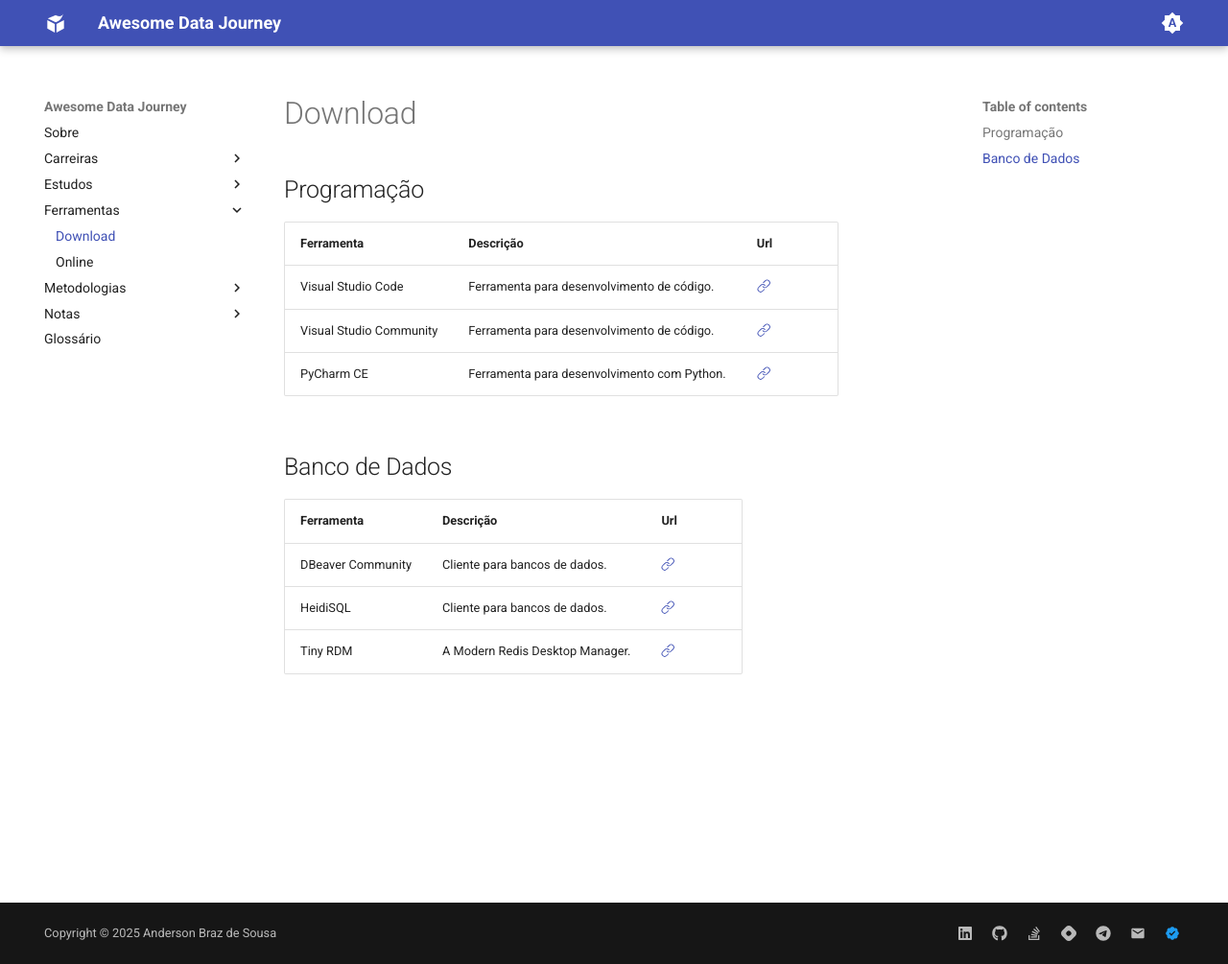
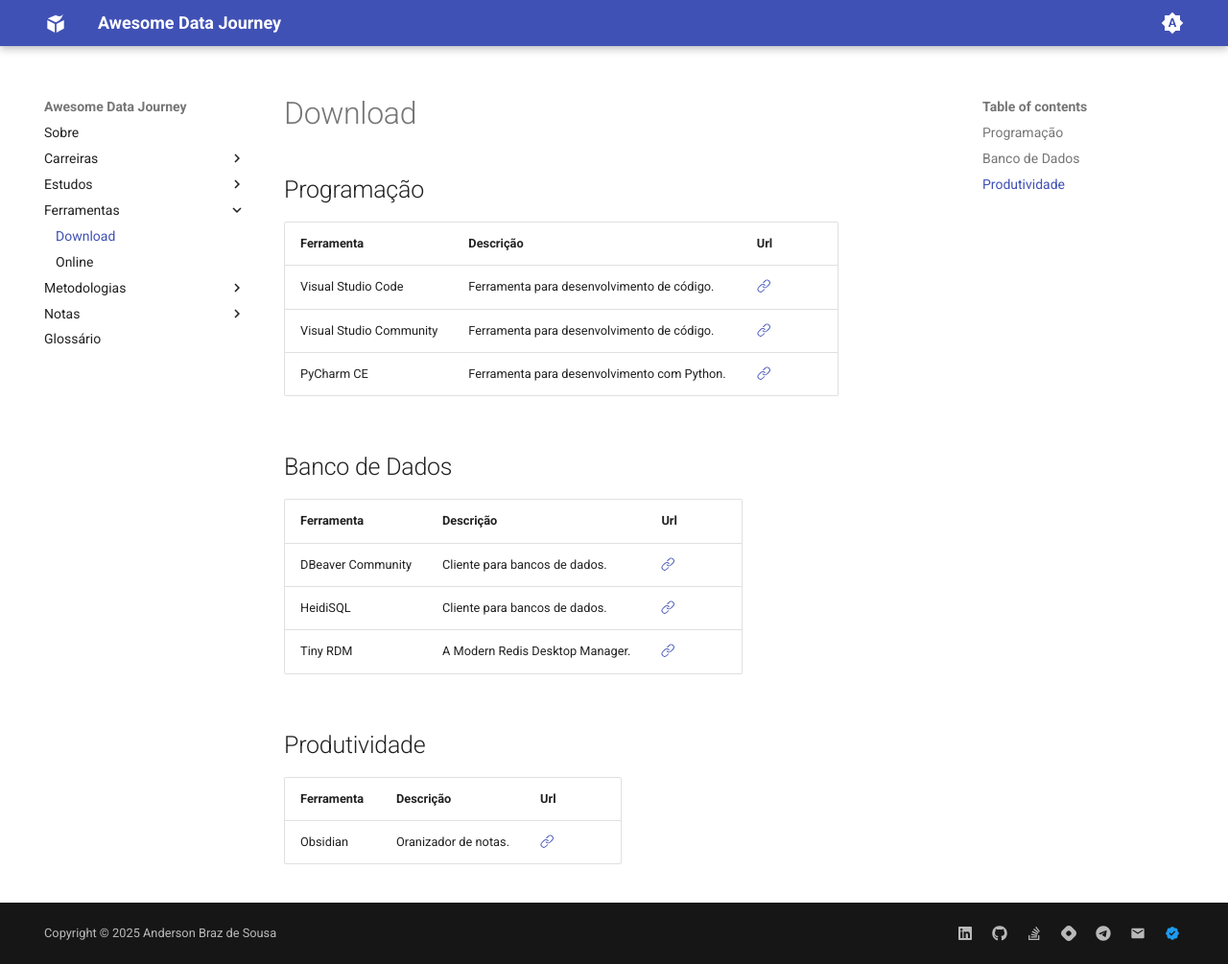
Before and after one commit to andersonbraz/andersonbraz.github.io, an MkDocs documentation site: the page built from docs/ferramentas/download.md, in a window 1280 px wide and 1005 px high. Shown: the whole window at 96% size. Built offline with MkDocs 1.6.1 and Material for MkDocs 9.7.7, drawn with Linux system fonts in a browser that asks for light colours.

Commit message:
Update Project.

```diff
--- a/docs/ferramentas/download.md
+++ b/docs/ferramentas/download.md
@@ -15,3 +15,9 @@
 | DBeaver Community | Cliente para bancos de dados.   | [:octicons-link-24:](https://dbeaver.io/download/){target=\_blank} |
 | HeidiSQL          | Cliente para bancos de dados.   | [:octicons-link-24:](https://www.heidisql.com/){target=\_blank}    |
 | Tiny RDM          | A Modern Redis Desktop Manager. | [:octicons-link-24:](https://redis.tinycraft.cc/){target=\_blank}  |
+
+## Produtividade
+
+| Ferramenta | Descrição            | Url                                                                |
+| ---------- | -------------------- | ------------------------------------------------------------------ |
+| Obsidian   | Oranizador de notas. | [:octicons-link-24:](https://obsidian.md/download/){target=\_blank} |
```
